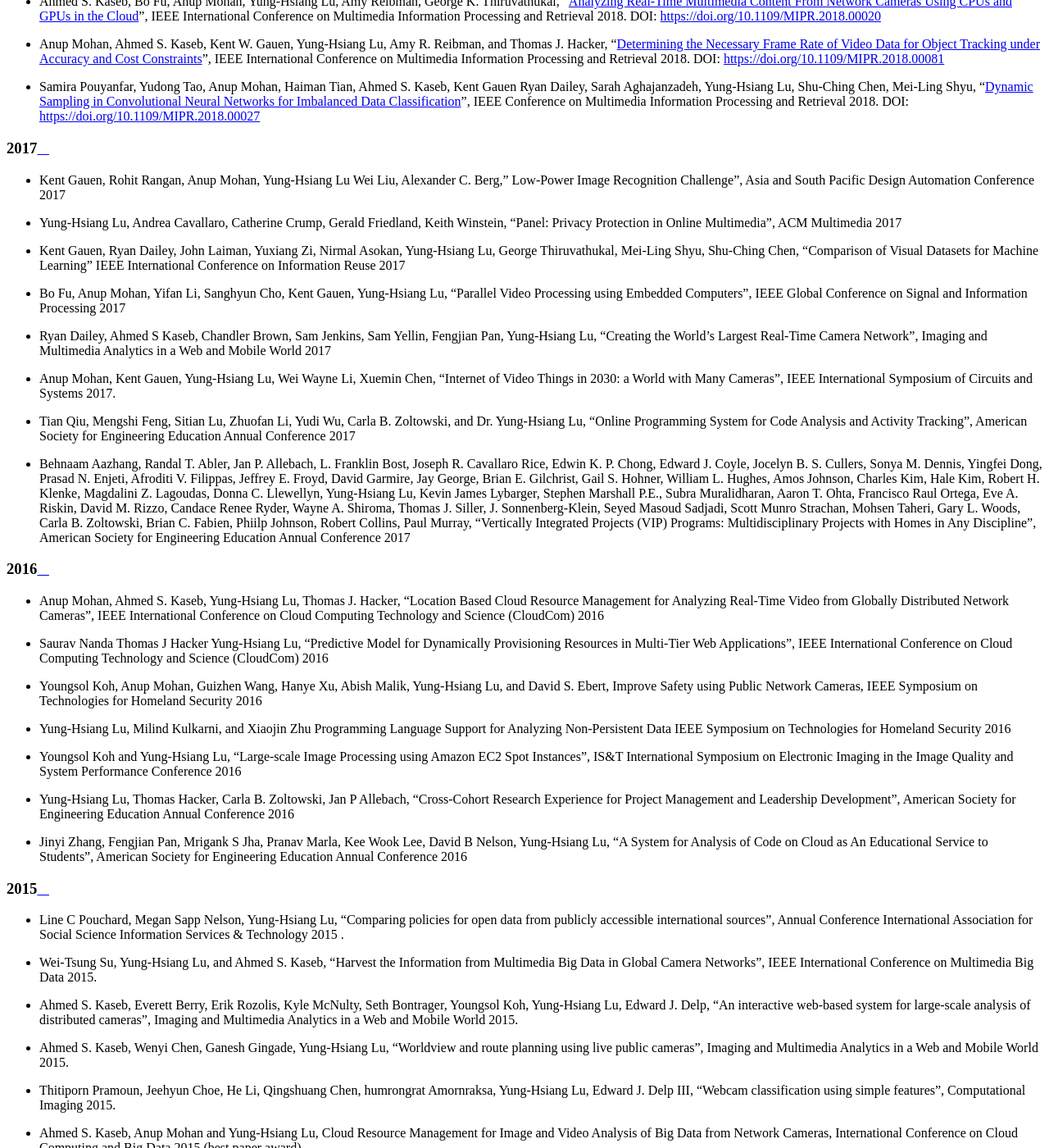
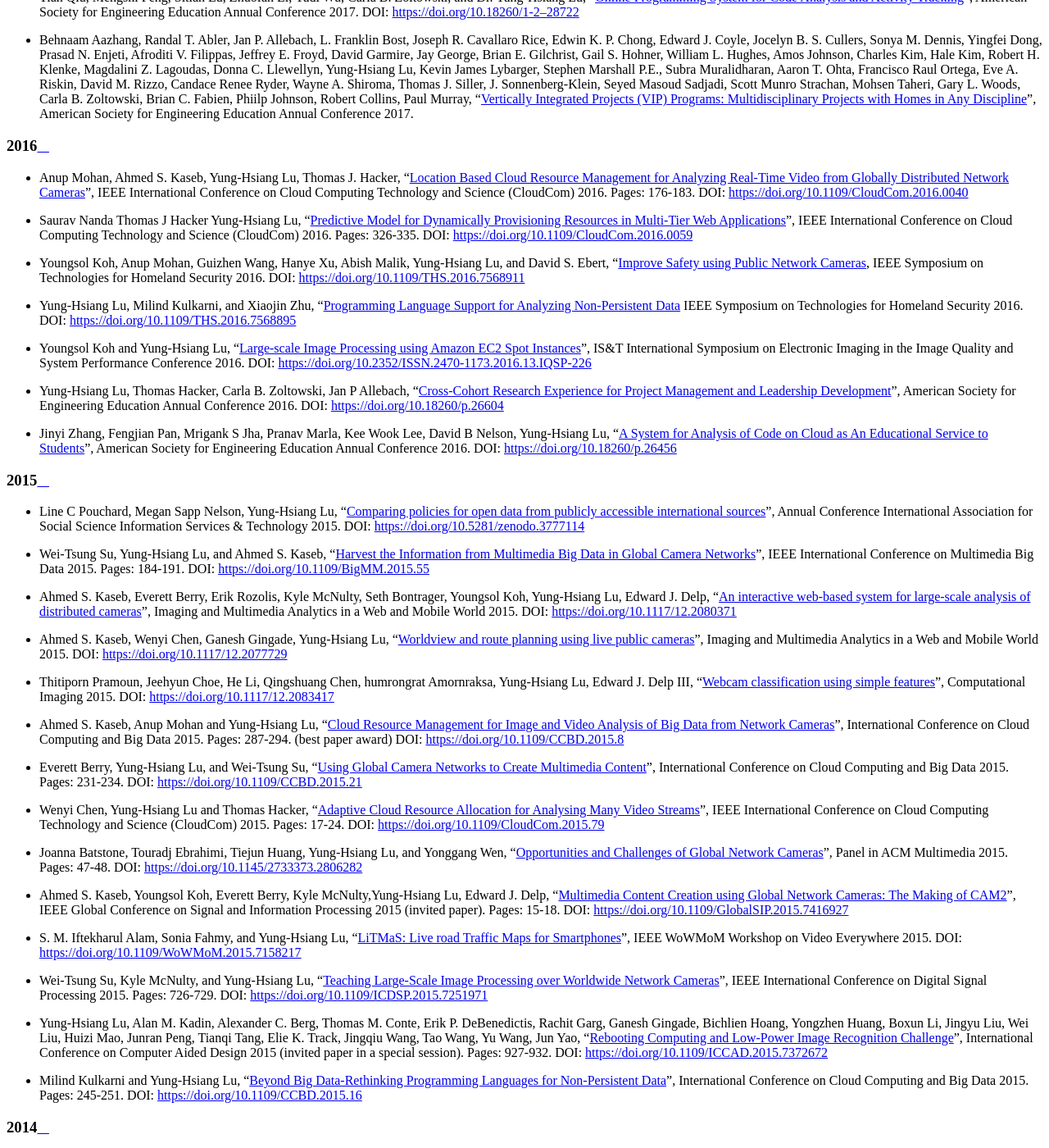
Before and after one commit to luyunghsiang/yhluweb, a Sphinx documentation site: the page built from source/publications.rst, in a window 1280 px wide and 1400 px high, scrolled down 4208 px. Shown: the whole window at 82% size. Built offline with Sphinx 7.4.7 and the Read the Docs theme 2.0.0, drawn with Linux system fonts in a browser that asks for light colours; some of the changed text lies outside the part shown.

Commit message:
add links of papers

```diff
--- a/source/publications.rst
+++ b/source/publications.rst
@@ -1,25 +1,5 @@
 Publications
 ============
-
-|CRCBOOK| |CNBOOK|
-
-.. |CRCBOOK| image:: https://images.routledge.com/common/jackets/amazon/978149871/9781498711630.jpg
-   :width: 45%
-
-.. |CNBOOK| image:: https://yqfile.alicdn.com/ab4969a35cf457a82587a0ab84b26bede3ec9a0a.png
-   :width: 45%
-
-Book
-----
-
-Yung-Hsiang Lu, "`Intermediate C Programming
-<https://www.routledge.com/Intermediate-C-Programming/Lu/p/book/9781498711630>`_",
-CRC Press, ISBN 978-1-4987-1163-0, 500 Pages, 123 B/W Illustrations,
-Published June 16, 2015. `Chinese Version
-<https://developer.aliyun.com/article/214499>`_.
-
-
-
 
 Journal Papers
 --------------
@@ -403,36 +383,50 @@ Conference Papers
 ^^^^
 
 - Kent Gauen, Rohit Rangan, Anup Mohan, Yung-Hsiang Lu Wei Liu,
-  Alexander C. Berg," Low-Power Image Recognition Challenge", Asia and
-  South Pacific Design Automation Conference 2017
-
+  Alexander C. Berg,"`Low-Power Image Recognition Challenge (2017)
+  <https://ieeexplore.ieee.org/document/7858303>`_", Asia and South
+  Pacific Design Automation Conference 2017. Pages: 99-104. DOI:
+  https://doi.org/10.1109/ASPDAC.2017.7858303
 
 - Yung-Hsiang Lu, Andrea Cavallaro, Catherine Crump, Gerald Friedland,
-  Keith Winstein, "Panel: Privacy Protection in Online Multimedia",
-  ACM Multimedia 2017
+  Keith Winstein, "`Panel: Privacy Protection in Online Multimedia
+  <https://dl.acm.org/doi/abs/10.1145/3123266.3133335>`_", ACM
+  Multimedia 2017. Pages: 457–459. DOI:
+  https://doi.org/10.1145/3123266.3133335
 
 - Kent Gauen, Ryan Dailey, John Laiman, Yuxiang Zi, Nirmal Asokan,
   Yung-Hsiang Lu, George Thiruvathukal, Mei-Ling Shyu, Shu-Ching Chen,
-  "Comparison of Visual Datasets for Machine Learning"
-  IEEE International Conference on Information Reuse 2017
+  "`Comparison of Visual Datasets for Machine Learning
+  <https://ieeexplore.ieee.org/document/8102956>`_" IEEE International
+  Conference on Information Reuse 2017. Pages: 346-355. DOI:
+  https://doi.org/10.1109/IRI.2017.59
 
 - Bo Fu, Anup Mohan, Yifan Li, Sanghyun Cho, Kent Gauen, Yung-Hsiang
-  Lu, "Parallel Video Processing using Embedded Computers", IEEE
-  Global Conference on Signal and Information Processing 2017
+  Lu, "`Parallel Video Processing using Embedded Computers
+  <https://ieeexplore.ieee.org/document/8308597>`_", IEEE Global
+  Conference on Signal and Information Processing 2017. Pages: 26-30.
+  DOI: https://doi.org/10.1109/GlobalSIP.2017.8308597
 
 - Ryan Dailey, Ahmed S Kaseb, Chandler Brown, Sam Jenkins, Sam Yellin,
-  Fengjian Pan, Yung-Hsiang Lu, "Creating the World's Largest
-  Real-Time Camera Network", Imaging and Multimedia Analytics in a Web
-  and Mobile World 2017
+  Fengjian Pan, Yung-Hsiang Lu, "`Creating the World's Largest
+  Real-Time Camera Network
+  <https://www.ingentaconnect.com/content/ist/ei/2017/00002017/00000010/art00002>`_",
+  Imaging and Multimedia Analytics in a Web and Mobile
+  World 2017. Pages: 5-12.  DOI:
+  https://doi.org/10.2352/ISSN.2470-1173.2017.10.IMAWM-160
 
 - Anup Mohan, Kent Gauen, Yung-Hsiang Lu, Wei Wayne Li, Xuemin Chen,
-  "Internet of Video Things in 2030: a World with Many Cameras", IEEE
-  International Symposium of Circuits and Systems 2017.
+  "`Internet of Video Things in 2030: a World with Many Cameras
+  <https://ieeexplore.ieee.org/document/8050296>`_", IEEE
+  International Symposium of Circuits and Systems 2017.  DOI:
+  https://doi.org/10.1109/ISCAS.2017.8050296
 
 - Tian Qiu, Mengshi Feng, Sitian Lu, Zhuofan Li, Yudi Wu,
-  Carla B. Zoltowski, and Dr. Yung-Hsiang Lu, "Online Programming
-  System for Code Analysis and Activity Tracking", American Society
-  for Engineering Education Annual Conference 2017
+  Carla B. Zoltowski, and Dr. Yung-Hsiang Lu, "`Online Programming
+  System for Code Analysis and Activity Tracking
+  <https://peer.asee.org/online-programming-system-for-code-analysis-and-activity-tracking>`_",
+  American Society for Engineering Education Annual Conference 2017.
+  DOI: https://doi.org/10.18260/1-2--28722
 
 - Behnaam Aazhang, Randal T. Abler, Jan P. Allebach, L. Franklin Bost,
   Joseph R. Cavallaro Rice, Edwin K. P. Chong, Edward J. Coyle,
@@ -447,126 +441,168 @@ Conference Papers
   Thomas J. Siller, J. Sonnenberg-Klein, Seyed Masoud Sadjadi, Scott
   Munro Strachan, Mohsen Taheri, Gary L. Woods, Carla B. Zoltowski,
   Brian C. Fabien, Phiilp Johnson, Robert Collins, Paul Murray,
-  "Vertically Integrated Projects (VIP) Programs: Multidisciplinary
-  Projects with Homes in Any Discipline", American Society for
-  Engineering Education Annual Conference 2017
+  "`Vertically Integrated Projects (VIP) Programs: Multidisciplinary
+  Projects with Homes in Any Discipline
+  <https://peer.asee.org/vertically-integrated-projects-vip-programs-at-international-institutions-multidisciplinary-projects-with-homes-in-any-discipline>`_",
+  American Society for Engineering Education Annual Conference 2017.
 
 2016
 ^^^^
 - Anup Mohan, Ahmed S. Kaseb, Yung-Hsiang Lu, Thomas J. Hacker,
-  "Location Based Cloud Resource Management for Analyzing Real-Time
-  Video from Globally Distributed Network Cameras", IEEE International
-  Conference on Cloud Computing Technology and Science (CloudCom) 2016
+  "`Location Based Cloud Resource Management for Analyzing Real-Time
+  Video from Globally Distributed Network Cameras
+  <https://ieeexplore.ieee.org/document/7830681>`_", IEEE
+  International Conference on Cloud Computing Technology and Science
+  (CloudCom) 2016. Pages: 176-183.  DOI:
+  https://doi.org/10.1109/CloudCom.2016.0040
 
-- Saurav Nanda Thomas J Hacker Yung-Hsiang Lu, "Predictive Model for
-  Dynamically Provisioning Resources in Multi-Tier Web Applications",
-  IEEE International Conference on Cloud Computing Technology and
-  Science (CloudCom) 2016
+- Saurav Nanda Thomas J Hacker Yung-Hsiang Lu, "`Predictive Model for
+  Dynamically Provisioning Resources in Multi-Tier Web Applications
+  <https://ieeexplore.ieee.org/document/7830700>`_", IEEE
+  International Conference on Cloud Computing Technology and Science
+  (CloudCom) 2016. Pages: 326-335. DOI:
+  https://doi.org/10.1109/CloudCom.2016.0059
 
 - Youngsol Koh, Anup Mohan, Guizhen Wang, Hanye Xu, Abish Malik,
-  Yung-Hsiang Lu, and David S. Ebert, Improve Safety using Public
-  Network Cameras, IEEE Symposium on Technologies for Homeland
-  Security 2016
+  Yung-Hsiang Lu, and David S. Ebert, "`Improve Safety using Public
+  Network Cameras <https://ieeexplore.ieee.org/document/7568911>`_,
+  IEEE Symposium on Technologies for Homeland Security 2016.  DOI:
+  https://doi.org/10.1109/THS.2016.7568911
 
-- Yung-Hsiang Lu, Milind Kulkarni, and Xiaojin Zhu Programming
-  Language Support for Analyzing Non-Persistent Data IEEE Symposium on
-  Technologies for Homeland Security 2016
+- Yung-Hsiang Lu, Milind Kulkarni, and Xiaojin Zhu, "`Programming
+  Language Support for Analyzing Non-Persistent Data
+  <https://ieeexplore.ieee.org/document/7568895>`_ IEEE Symposium on
+  Technologies for Homeland Security 2016.  DOI:
+  https://doi.org/10.1109/THS.2016.7568895
 
-- Youngsol Koh and Yung-Hsiang Lu, "Large-scale Image Processing using
-  Amazon EC2 Spot Instances", IS&T International Symposium on
-  Electronic Imaging in the Image Quality and System Performance
-  Conference 2016
-
+- Youngsol Koh and Yung-Hsiang Lu, "`Large-scale Image Processing
+  using Amazon EC2 Spot Instances
+  <https://www.ingentaconnect.com/content/ist/ei/2016/00002016/00000013/art00030>`_",
+  IS&T International Symposium on Electronic Imaging in the Image
+  Quality and System Performance Conference 2016. DOI:
+  https://doi.org/10.2352/ISSN.2470-1173.2016.13.IQSP-226
 
 - Yung-Hsiang Lu, Thomas Hacker, Carla B. Zoltowski, Jan P Allebach,
-  "Cross-Cohort Research Experience for Project Management and
-  Leadership Development", American Society for Engineering Education
-  Annual Conference 2016
-
+  "`Cross-Cohort Research Experience for Project Management and
+  Leadership Development
+  <https://peer.asee.org/cross-cohort-research-experience-for-project-management-and-leadership-development>`_",
+  American Society for Engineering Education Annual Conference 2016.
+  DOI: https://doi.org/10.18260/p.26604
 
 - Jinyi Zhang, Fengjian Pan, Mrigank S Jha, Pranav Marla, Kee Wook
-  Lee, David B Nelson, Yung-Hsiang Lu, "A System for Analysis of Code
-  on Cloud as An Educational Service to Students", American Society
-  for Engineering Education Annual Conference 2016
+  Lee, David B Nelson, Yung-Hsiang Lu, "`A System for Analysis of Code
+  on Cloud as An Educational Service to Students
+  <https://peer.asee.org/a-system-for-analysis-of-code-on-cloud-as-an-educational-service-to-students>`_",
+  American Society for Engineering Education Annual Conference 2016.
+  DOI: https://doi.org/10.18260/p.26456
 
 
 2015
 ^^^^
-- Line C Pouchard, Megan Sapp Nelson, Yung-Hsiang Lu, "Comparing
+- Line C Pouchard, Megan Sapp Nelson, Yung-Hsiang Lu, "`Comparing
   policies for open data from publicly accessible international
-  sources", Annual Conference International Association for Social
-  Science Information Services & Technology 2015 .
+  sources
+  <https://iassistdata.org/conferences/archive/2015-minneapolis/>`_",
+  Annual Conference International Association for Social Science
+  Information Services & Technology 2015. DOI:
+  https://doi.org/10.5281/zenodo.3777114
 
-- Wei-Tsung Su, Yung-Hsiang Lu, and Ahmed S. Kaseb, "Harvest the
-  Information from Multimedia Big Data in Global Camera Networks",
-  IEEE International Conference on Multimedia Big Data 2015.
+- Wei-Tsung Su, Yung-Hsiang Lu, and Ahmed S. Kaseb, "`Harvest the
+  Information from Multimedia Big Data in Global Camera Networks
+  <https://ieeexplore.ieee.org/document/7153875>`_", IEEE
+  International Conference on Multimedia Big Data 2015. Pages:
+  184-191.  DOI: https://doi.org/10.1109/BigMM.2015.55
 
 - Ahmed S. Kaseb, Everett Berry, Erik Rozolis, Kyle McNulty, Seth
-  Bontrager, Youngsol Koh, Yung-Hsiang Lu, Edward J. Delp, "An
+  Bontrager, Youngsol Koh, Yung-Hsiang Lu, Edward J. Delp, "`An
   interactive web-based system for large-scale analysis of distributed
-  cameras", Imaging and Multimedia Analytics in a Web and Mobile
-  World 2015.
+  cameras
+  <https://spie.org/Publications/Proceedings/Paper/10.1117/12.2080371>`_",
+  Imaging and Multimedia Analytics in a Web and Mobile World 2015.
+  DOI: https://doi.org/10.1117/12.2080371
 
 - Ahmed S. Kaseb, Wenyi Chen, Ganesh Gingade, Yung-Hsiang Lu,
-  "Worldview and route planning using live public cameras", Imaging
-  and Multimedia Analytics in a Web and Mobile World 2015.
+  "`Worldview and route planning using live public cameras
+  <https://spie.org/Publications/Proceedings/Paper/10.1117/12.2077729>`_",
+  Imaging and Multimedia Analytics in a Web and Mobile World 2015.
+  DOI: https://doi.org/10.1117/12.2077729
 
 - Thitiporn Pramoun, Jeehyun Choe, He Li, Qingshuang Chen, humrongrat
-  Amornraksa, Yung-Hsiang Lu, Edward J. Delp III, "Webcam
-  classification using simple features", Computational Imaging 2015.
+  Amornraksa, Yung-Hsiang Lu, Edward J. Delp III, "`Webcam
+  classification using simple features
+  <https://www.spiedigitallibrary.org/conference-proceedings-of-spie/9401/94010G/Webcam-classification-using-simple-features/10.1117/12.2083417.short>`_",
+  Computational Imaging 2015.  DOI: https://doi.org/10.1117/12.2083417
 
+- Ahmed S. Kaseb, Anup Mohan and Yung-Hsiang Lu, "`Cloud Resource
+  Management for Image and Video Analysis of Big Data from Network
+  Cameras <https://dl.acm.org/doi/10.1109/CCBD.2015.8>`_",
+  International Conference on Cloud Computing and Big Data
+  2015. Pages: 287-294. (best paper award) DOI:
+  https://doi.org/10.1109/CCBD.2015.8
 
-- Ahmed S. Kaseb, Anup Mohan and Yung-Hsiang Lu, Cloud Resource
-  Management for Image and Video Analysis of Big Data from Network
-  Cameras, International Conference on Cloud Computing and Big Data
-  2015 (best paper award)
+- Everett Berry, Yung-Hsiang Lu, and Wei-Tsung Su, "`Using Global
+  Camera Networks to Create Multimedia Content
+  <https://ieeexplore.ieee.org/document/7450557>`_", International
+  Conference on Cloud Computing and Big Data 2015. Pages: 231-234.
+  DOI: https://doi.org/10.1109/CCBD.2015.21
 
-- Everett Berry, Yung-Hsiang Lu, and Wei-Tsung Su, Using Global Camera
-  Networks to Create Multimedia Content, International Conference on
-  Cloud Computing and Big Data 2015
-
-- Wenyi Chen, Yung-Hsiang Lu and Thomas Hacker, "Adaptive Cloud
-  Resource Allocation for Analysing Many Video Streams", IEEE
+- Wenyi Chen, Yung-Hsiang Lu and Thomas Hacker, "`Adaptive Cloud
+  Resource Allocation for Analysing Many Video Streams
+  <https://ieeexplore.ieee.org/document/7396133>`_", IEEE
   International Conference on Cloud Computing Technology and Science
-  (CloudCom) 2015
+  (CloudCom) 2015. Pages: 17-24. DOI: https://doi.org/10.1109/CloudCom.2015.79
 
 - Joanna Batstone, Touradj Ebrahimi, Tiejun Huang, Yung-Hsiang Lu, and
-  Yonggang Wen, "Opportunities and Challenges of Global Network
-  Cameras", Panel in ACM Multimedia 2015
+  Yonggang Wen, "`Opportunities and Challenges of Global Network
+  Cameras <https://dl.acm.org/doi/10.1145/2733373.2806282>`_", Panel
+  in ACM Multimedia 2015. Pages: 47-48. DOI:
+  https://doi.org/10.1145/2733373.2806282
 
 - Ahmed S. Kaseb, Youngsol Koh, Everett Berry, Kyle
-  McNulty,Yung-Hsiang Lu, Edward J. Delp, "Multimedia Content Creation
-  using Global Network Cameras: The Making of CAM2", GlobalSIP 2015
-  (invited paper)
+  McNulty,Yung-Hsiang Lu, Edward J. Delp, "`Multimedia Content
+  Creation using Global Network Cameras: The Making of CAM2
+  <https://ieeexplore.ieee.org/document/7416927>`_", IEEE Global
+  Conference on Signal and Information Processing 2015 (invited
+  paper).  Pages: 15-18. DOI:
+  https://doi.org/10.1109/GlobalSIP.2015.7416927
 
-- S. M. Iftekharul Alam, Sonia Fahmy, and Yung-Hsiang Lu, "LiTMaS:
-  Live road Traffic Maps for Smartphones", IEEE WoWMoM Workshop on
-  Video Everywhere 2015.
+- S. M. Iftekharul Alam, Sonia Fahmy, and Yung-Hsiang Lu, "`LiTMaS:
+  Live road Traffic Maps for Smartphones
+  <https://ieeexplore.ieee.org/document/7158217>`_", IEEE WoWMoM
+  Workshop on Video Everywhere 2015. DOI:
+  https://doi.org/10.1109/WoWMoM.2015.7158217
 
-- Wei-Tsung Su, Kyle McNulty, and Yung-Hsiang Lu, "Teaching
-  Large-Scale Image Processing over Worldwide Network Cameras", IEEE
-  International Conference on Digital Signal Processing 2015
+- Wei-Tsung Su, Kyle McNulty, and Yung-Hsiang Lu, "`Teaching
+  Large-Scale Image Processing over Worldwide Network Cameras
+  <https://ieeexplore.ieee.org/document/7251971>`_", IEEE
+  International Conference on Digital Signal Processing 2015. Pages:
+  726-729.  DOI: https://doi.org/10.1109/ICDSP.2015.7251971
 
 - Yung-Hsiang Lu, Alan M. Kadin, Alexander C. Berg, Thomas M. Conte,
   Erik P. DeBenedictis, Rachit Garg, Ganesh Gingade, Bichlien Hoang,
   Yongzhen Huang, Boxun Li, Jingyu Liu, Wei Liu, Huizi Mao, Junran
   Peng, Tianqi Tang, Elie K. Track, Jingqiu Wang, Tao Wang, Yu Wang,
-  Jun Yao, "Rebooting Computing and Low-Power Image Recognition
-  Challenge", International Conference on Computer Aided Design 2015
-  (invited paper in a special session).
+  Jun Yao, "`Rebooting Computing and Low-Power Image Recognition
+  Challenge <https://ieeexplore.ieee.org/document/7372672>`_",
+  International Conference on Computer Aided Design 2015 (invited
+  paper in a special session). Pages: 927-932.  DOI:
+  https://doi.org/10.1109/ICCAD.2015.7372672
 
-- Milind Kulkarni and Yung-Hsiang Lu, Beyond Big Data-Rethinking
-  Programming Languages for Non-Persistent Data, International
-  Conference on Cloud Computing and Big Data 2015
+- Milind Kulkarni and Yung-Hsiang Lu, "`Beyond Big Data-Rethinking
+  Programming Languages for Non-Persistent Data
+  <https://ieeexplore.ieee.org/document/7450559>`_", International
+  Conference on Cloud Computing and Big Data 2015. Pages: 245-251.
+  DOI: https://doi.org/10.1109/CCBD.2015.16
 
 2014
 ^^^^
 
-
 - Ahmed S. Kaseb, Everett Berry, Youngsol Koh, Anup Mohan, Wenyi Chen,
-  He Li, Yung-Hsiang Lu, and Edward J. Delp, "A System for Large-Scale
-  Analysis of Distributed Cameras", IEEE Global Conference on Signal
-  and Information Processing 2014.
+  He Li, Yung-Hsiang Lu, and Edward J. Delp, "`A System for
+  Large-Scale Analysis of Distributed Cameras
+  <https://ieeexplore.ieee.org/document/7032135>`_", IEEE Global
+  Conference on Signal and Information Processing 2014. Pages:
+  340-344.  DOI: https://doi.org/10.1109/GlobalSIP.2014.7032135
 
 - Thomas J. Hacker, Yung-Hsiang Lu, "An Instructional Cloud-Based
   Testbed for Image and Video Analytics", the Emerging Issues in Cloud
@@ -1034,3 +1070,20 @@ Technical Reports
   Homogeneous Architecture for Power Policy Integration in Operating
   Systems", TR ECE-351, School of Electrical and Computer Engineering,
   Purdue University, March 2007.
+
+|CRCBOOK| |CNBOOK|
+
+.. |CRCBOOK| image:: https://images.routledge.com/common/jackets/amazon/978149871/9781498711630.jpg
+   :width: 45%
+
+.. |CNBOOK| image:: https://yqfile.alicdn.com/ab4969a35cf457a82587a0ab84b26bede3ec9a0a.png
+   :width: 45%
+
+Book
+----
+
+Yung-Hsiang Lu, "`Intermediate C Programming
+<https://www.routledge.com/Intermediate-C-Programming/Lu/p/book/9781498711630>`_",
+CRC Press, ISBN 978-1-4987-1163-0, 500 Pages, 123 B/W Illustrations,
+Published June 16, 2015. `Chinese Version
+<https://developer.aliyun.com/article/214499>`_.
```
Also changed, not shown: other parts of source/publications.rst (+1 -1 lines).
